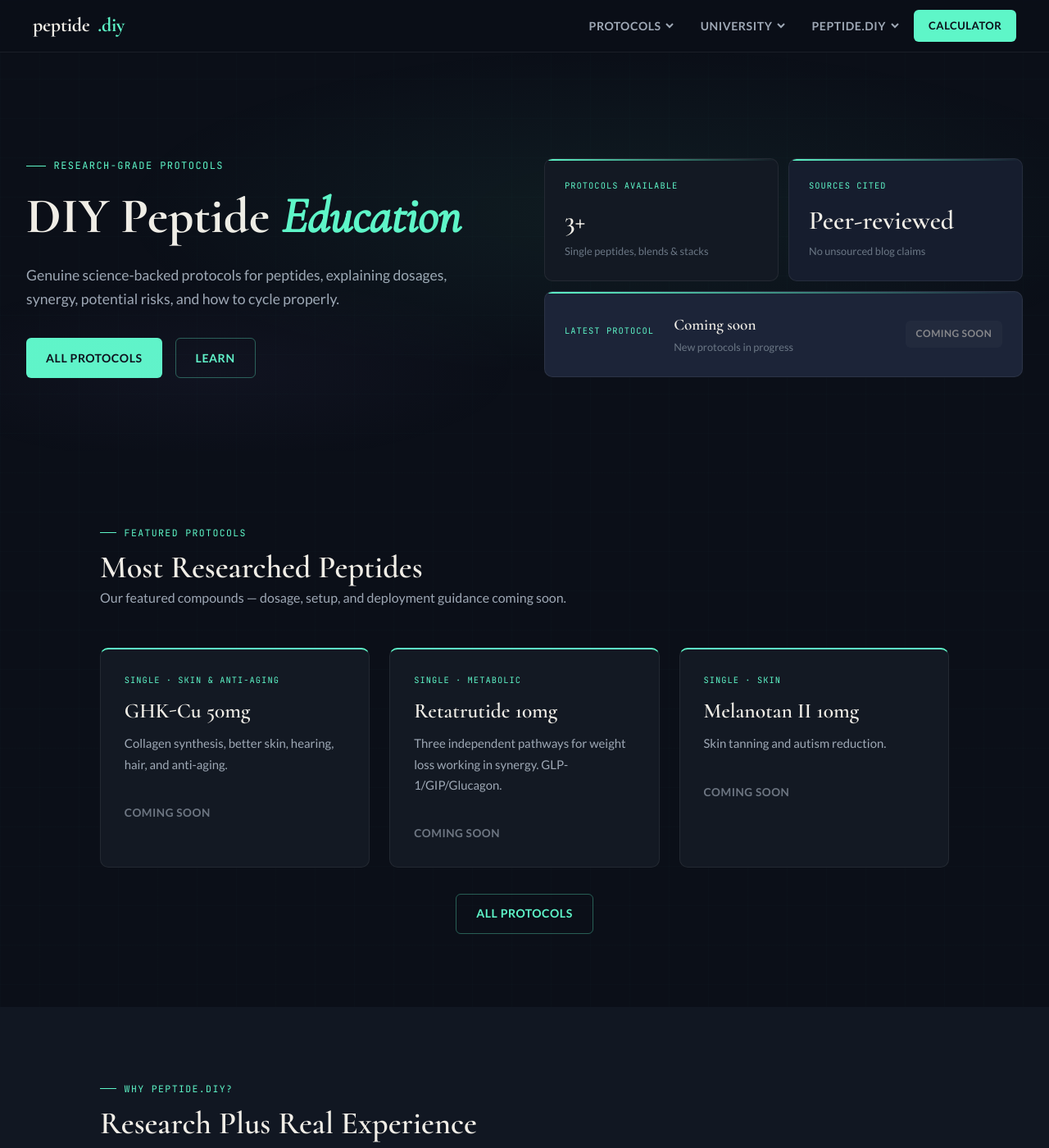
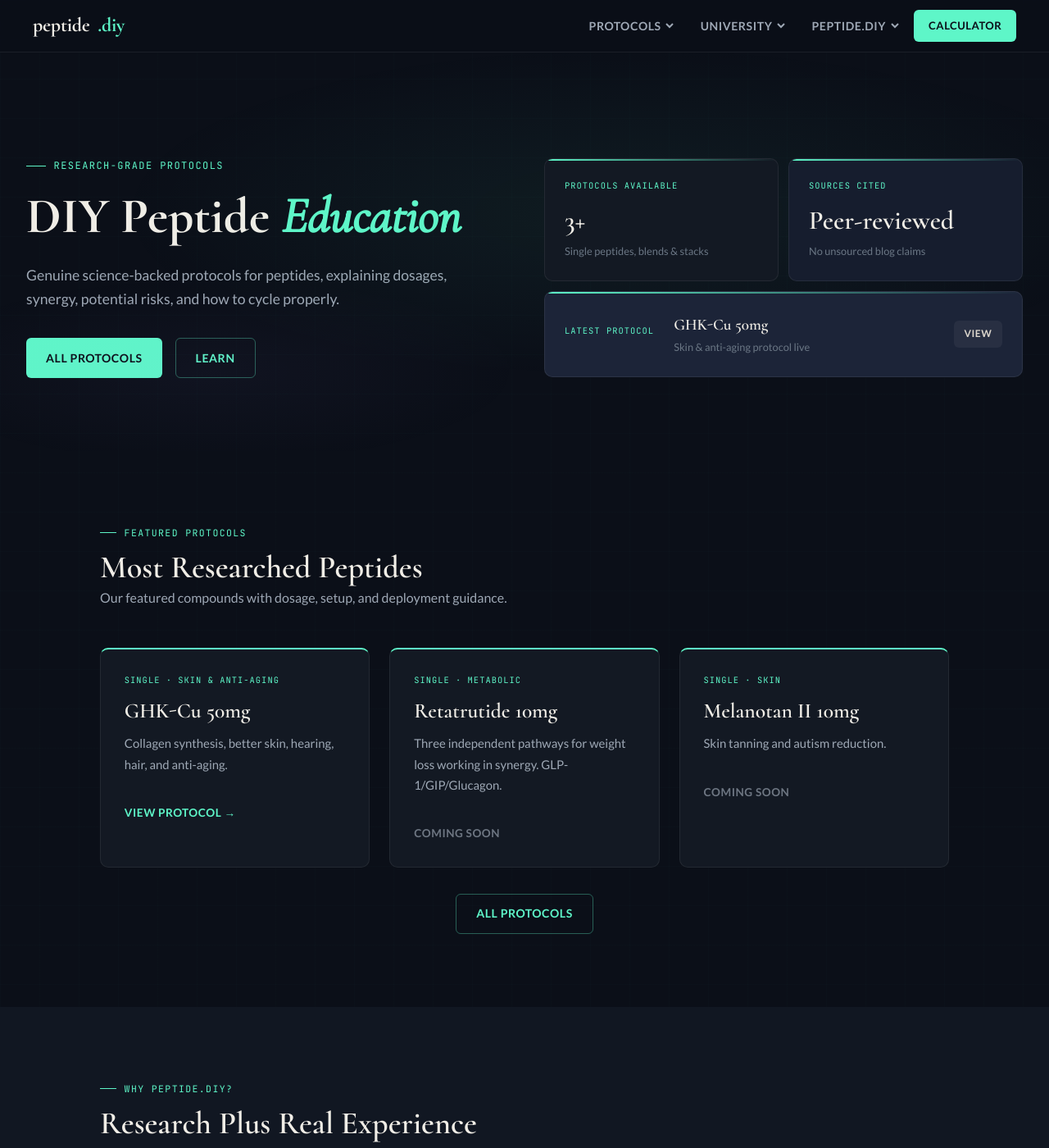
Before and after one commit to FletcherPoole/peptide.diy, a Jekyll site: the page built from index.html, in a window 1280 px wide and 1400 px high. Shown: the whole window at 82% size. Built offline with Jekyll 4.4.1, drawn with Linux system fonts in a browser that asks for light colours.

Commit message:
Add GHK-Cu 50mg protocol page with cited research and dosing guide.

```diff
--- a/css/styles.css
+++ b/css/styles.css
@@ -374,7 +374,9 @@
 .callout.warning strong{color:var(--accent2)}
 .callout.danger strong{color:var(--danger)}
 
-.stack-blend-callout{margin-bottom:2rem;padding:1.25rem 1.35rem 1.35rem}
+.ref-list{font-size:.88rem;color:var(--text2);padding-left:1.25rem}
+.ref-list li{margin-bottom:.65rem}
+.ref-list a{word-break:break-word}
 .stack-blend-intro{margin:.35rem 0 1.1rem;font-size:.9rem;color:var(--text2);line-height:1.55}
 .stack-blend-row{
   display:flex;gap:1rem;align-items:stretch;
--- a/index.html
+++ b/index.html
@@ -33,10 +33,10 @@
           <div class="hero-card">
             <div class="hc-label">Latest Protocol</div>
             <div style="flex:1">
-              <div class="hc-val" style="font-size:1.2rem">Coming soon</div>
-              <div class="hc-sub">New protocols in progress</div>
-            </div>
-            <span class="btn btn-ghost" style="font-size:.75rem;padding:.4rem .8rem;white-space:nowrap;opacity:.55;cursor:default">Coming soon</span>
+            <div class="hc-val" style="font-size:1.2rem"><a href="{{ '/ghk-cu-50mg.html' | relative_url }}" style="color:inherit;text-decoration:none">GHK-Cu 50mg</a></div>
+            <div class="hc-sub">Skin &amp; anti-aging protocol live</div>
+          </div>
+          <a class="btn btn-ghost" style="font-size:.75rem;padding:.4rem .8rem;white-space:nowrap" href="{{ '/ghk-cu-50mg.html' | relative_url }}">View</a>
           </div>
         </div>
       </div>
@@ -49,15 +49,15 @@
       <div class="section-head">
         <div class="eyebrow">Featured Protocols</div>
         <h2>Most Researched Peptides</h2>
-        <p>Our featured compounds — dosage, setup, and deployment guidance coming soon.</p>
+        <p>Our featured compounds with dosage, setup, and deployment guidance.</p>
       </div>
       <div class="grid-3">
-        <div class="card card-accent">
+        <a class="card card-accent" href="{{ '/ghk-cu-50mg.html' | relative_url }}">
           <div class="card-label">Single · Skin &amp; Anti-Aging</div>
           <h3>GHK-Cu 50mg</h3>
           <p>Collagen synthesis, better skin, hearing, hair, and anti-aging.</p>
-          <span class="card-link coming-soon" aria-hidden="true">Coming soon</span>
-        </div>
+          <span class="card-link">View Protocol →</span>
+        </a>
         <div class="card card-accent">
           <div class="card-label">Single · Metabolic</div>
           <h3>Retatrutide 10mg</h3>
--- a/single-peptides.html
+++ b/single-peptides.html
@@ -35,6 +35,7 @@
         <div class="proto-card coming-soon" data-cat="metabolic"><span class="proto-tag">Metabolic</span><span class="proto-soon">Coming soon</span><h3>Semaglutide 3mg</h3><p>GLP-1 receptor agonist. Active ingredient in Ozempic/Wegovy.</p></div>
         <div class="proto-card coming-soon" data-cat="metabolic"><span class="proto-tag">Metabolic</span><span class="proto-soon">Coming soon</span><h3>Tirzepatide 15mg</h3><p>Dual GIP/GLP-1 agonist. Active ingredient in Mounjaro/Zepbound.</p></div>
         <div class="proto-card coming-soon" data-cat="metabolic"><span class="proto-tag">Metabolic</span><span class="proto-soon">Coming soon</span><h3>Retatrutide 20mg</h3><p>Triple GLP-1/GIP/glucagon agonist. Next-generation obesity research peptide.</p></div>
+        <a class="proto-card" data-cat="skin" href="{{ '/ghk-cu-50mg.html' | relative_url }}"><span class="proto-tag">Skin / Anti-Aging</span><div class="arrow">→</div><h3>GHK-Cu 50mg</h3><p>Copper peptide for collagen support, skin remodeling, and anti-aging. Injectable and topical.</p></a>
         <div class="proto-card coming-soon" data-cat="skin"><span class="proto-tag">Skin / Anti-Aging</span><span class="proto-soon">Coming soon</span><h3>GHK-Cu 200mg</h3><p>Copper peptide researched for skin remodeling, wound healing, and anti-aging.</p></div>
         <div class="proto-card coming-soon" data-cat="skin"><span class="proto-tag">Skin</span><span class="proto-soon">Coming soon</span><h3>Melanotan II 10mg</h3><p>Melanocortin receptor agonist researched for skin pigmentation and tanning.</p></div>
         <div class="proto-card coming-soon" data-cat="hormonal"><span class="proto-tag">Hormonal</span><span class="proto-soon">Coming soon</span><h3>HCG 5,000 IU</h3><p>Human chorionic gonadotropin for testosterone support and PCT protocols.</p></div>
```
Also changed, not shown: ghk-cu-50mg.html (added, +114 -0 lines).
